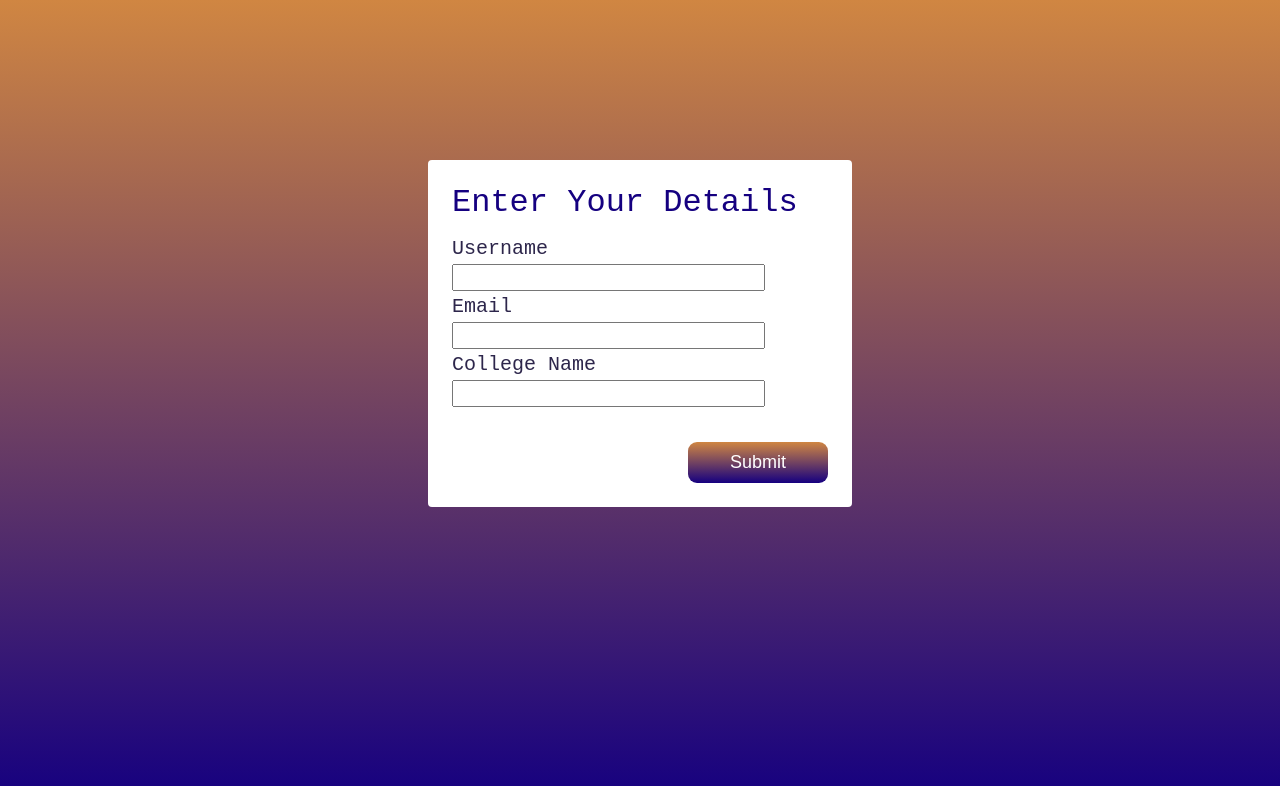
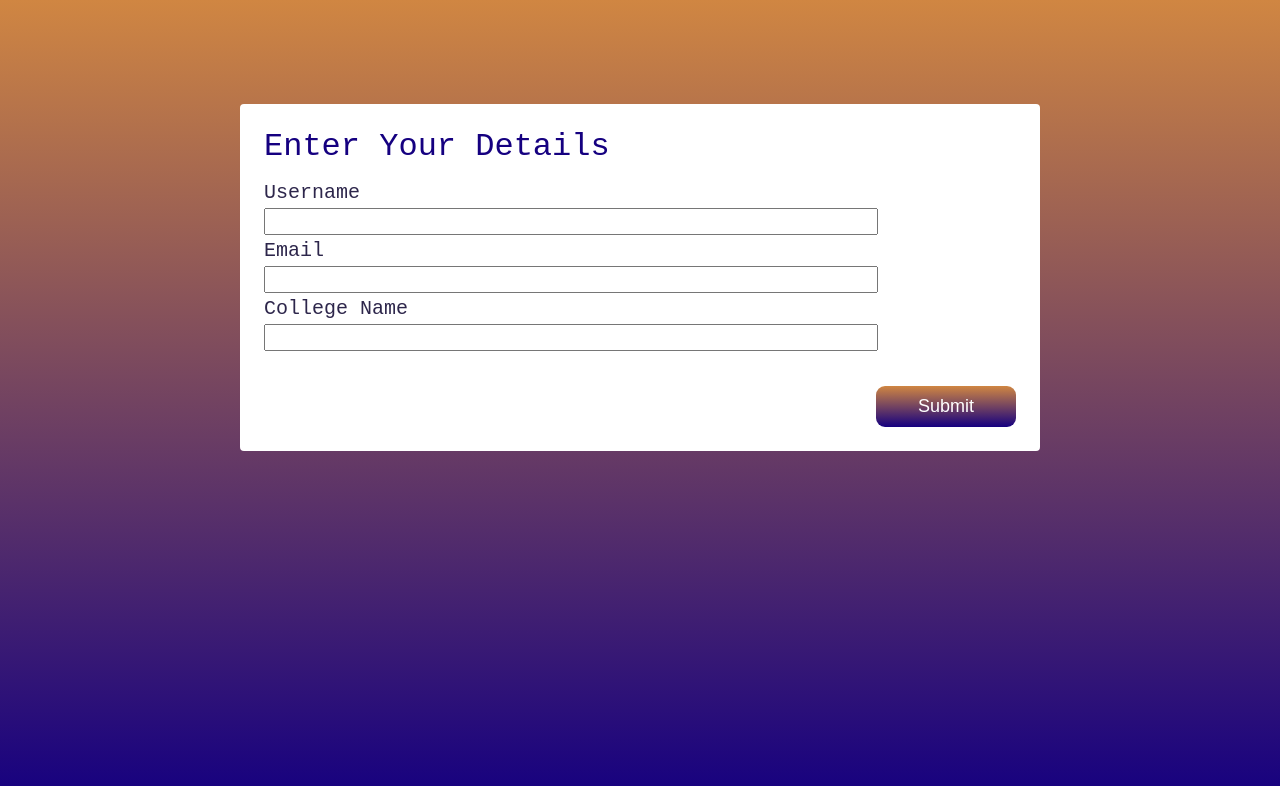
Before and after one commit to MihirHemnani/quiz-frontend, a React (Vite) app: page / in a window 1280 px wide. Shown: the top 786 px of the page. Built offline with nearby package versions, Linux system fonts and the light colour scheme.

Commit message:
responsive

```diff
--- a/src/index.scss
+++ b/src/index.scss
@@ -109,3 +109,10 @@ body {
     }
   }
 }
+
+@media only screen and (min-width: 600px) {
+  .quiz-container {
+    width: 100vh;
+    margin-top: 13vh;
+  }
+}
```
